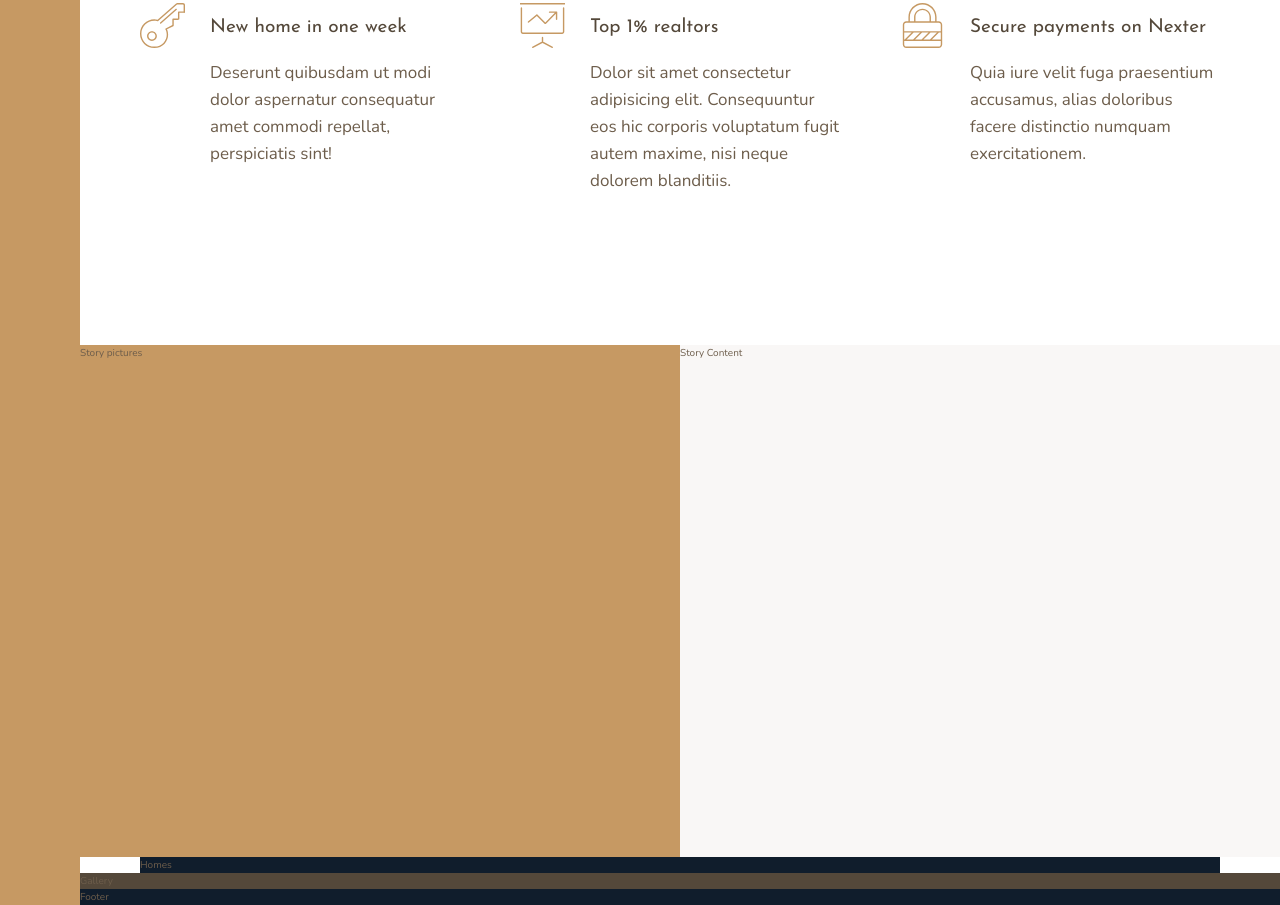
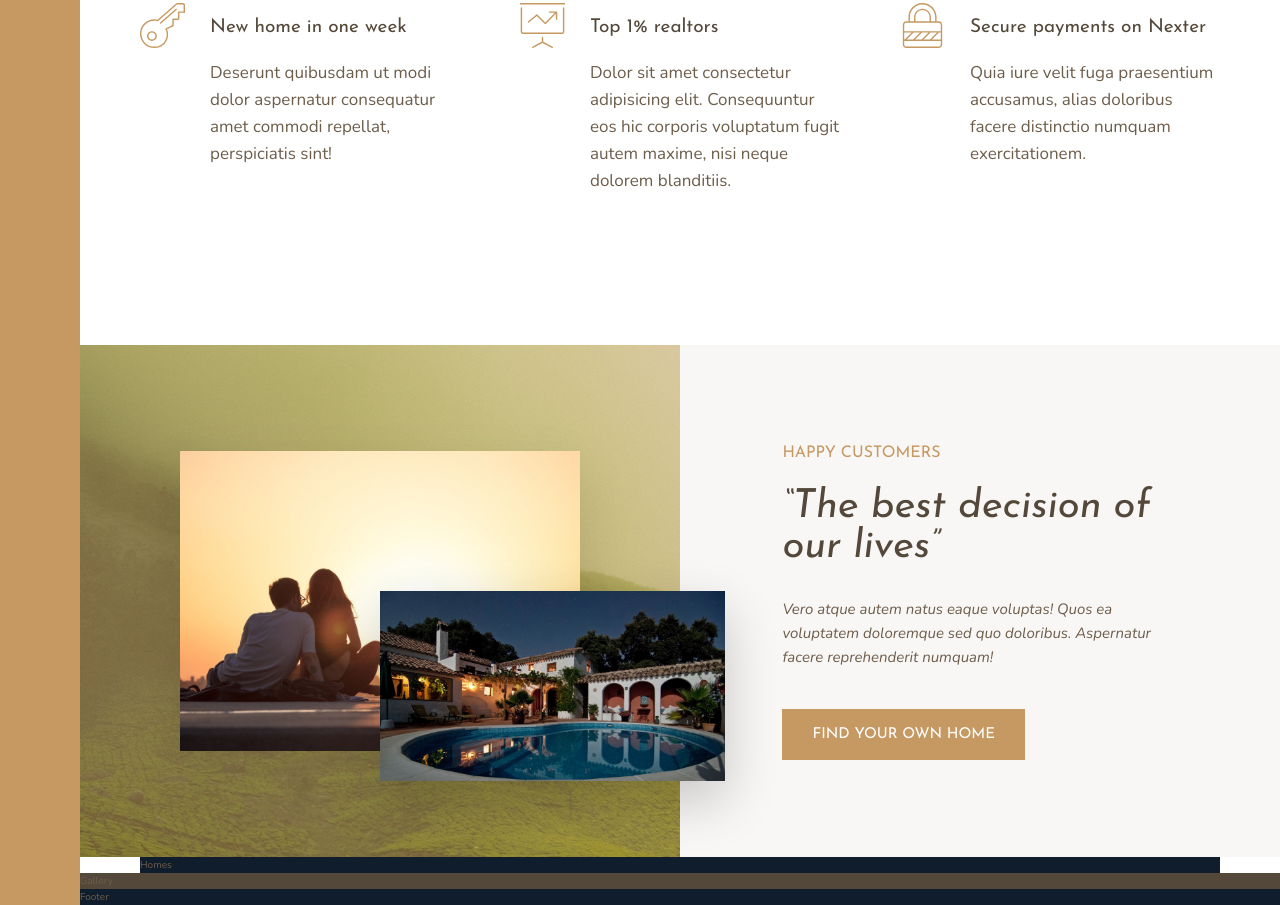
Before and after one commit to UreaLaden/nexter-app, a website: page index.html in a window 1280 px wide. Shown: the part 1018-1923 px from the top of the page. Drawn offline with nearby package versions, Linux system fonts and the light colour scheme.

Commit message:
Story section complete

```diff
--- a/index.html
+++ b/index.html
@@ -71,11 +71,17 @@
         </section>
 
         <div class="story__pictures">
-            Story pictures
+            <img src="img/story-1.jpeg" alt="Couple with new house" class="story__img--1">
+            <img src="img/story-2.jpeg" alt="New house" class="story__img--2">
         </div>
 
         <div class="story__content">
-            Story Content
+            <h3 class="heading-3 mb-sm">Happy Customers</h3>
+            <h2 class="heading-2 heading-2--dark mb-md">&ldquo;The best decision of our lives&rdquo;</h2>
+            <p class="story__text">
+                Vero atque autem natus eaque voluptas! Quos ea voluptatem doloremque sed quo doloribus. Aspernatur facere reprehenderit numquam!
+            </p>
+            <button class="btn">Find your own home</button>
         </div>
 
         <section class="homes">
--- a/sass/_story.scss
+++ b/sass/_story.scss
@@ -2,9 +2,47 @@
     &__pictures{
         background-color: $color-primary;
         grid-column: full-start / col-end 4;
+        background-image: linear-gradient(rgba($color-primary,.5),rgba($color-primary-dark,.5)), url(../img/back.jpg);
+
+        display:grid;
+        grid-template-rows: repeat(6,1fr);
+        grid-template-columns: repeat(6,1fr);
+        align-items: center;
     }
+
+    &__img--1{
+        width: 100%;
+        grid-row: 2 / 6;
+        grid-column: 2 / 6;
+        box-shadow: 0 2rem 5rem rgba(#000,.1);
+    }
+    &__img--2{
+        width: 115%;
+        grid-row: 4 / 6;
+        grid-column: 4 / 7;
+        z-index:20;
+        box-shadow: 0 2rem 5rem rgba(#000,.2);
+    }
+
     &__content{
         background-color: $color-grey-light-1;
         grid-column: col-start 5 / full-end;
+
+        padding:6rem 8vw;
+
+        // display:flex;
+        // flex-direction: column;
+        // align-items: center;
+        // align-items: flex-start;
+
+        display:grid;
+        align-content: center;
+        justify-items: start;
+    }
+
+    &__text{
+        font-size: 1.5rem;
+        font-style: italic;
+        margin-bottom:4rem;
     }
 }
--- a/sass/_typography.scss
+++ b/sass/_typography.scss
@@ -8,9 +8,20 @@
 }
 .heading-2{
     @extend %heading;
+
+    font-size:4rem;
+    font-style: italic;
+    line-height: 1;
+
+    &--light{color:$color-grey-light-1;}
+    &--dark{color:$color-grey-dark-1}
 }
 .heading-3{
     @extend %heading;
+    font-size: 1.6rem;
+
+    color:$color-primary;
+    text-transform: uppercase;
 }
 .heading-4{
     @extend %heading;
@@ -19,3 +30,25 @@
     &--light{color:$color-grey-light-1;}
     &--dark{color:$color-grey-dark-1}
 }
+
+.btn{
+    background-color: $color-primary;
+    color:#fff;
+    border:none;
+    border-radius: 0;
+    font-family: $font-display;
+    font-size:1.5rem;
+    text-transform: uppercase;
+    padding:1.8rem 3rem;
+    cursor:pointer;
+    transition: all .2s;
+
+    &:hover{
+        background-color: $color-primary-dark;
+    }
+}
+
+.mb-sm{margin-bottom: 2rem;}
+.mb-md{margin-bottom: 3rem;}
+.mb-lg{margin-bottom: 4rem;}
+.mb-hg{margin-bottom: 8rem;}
```
Also changed, not shown: css/style.css.
